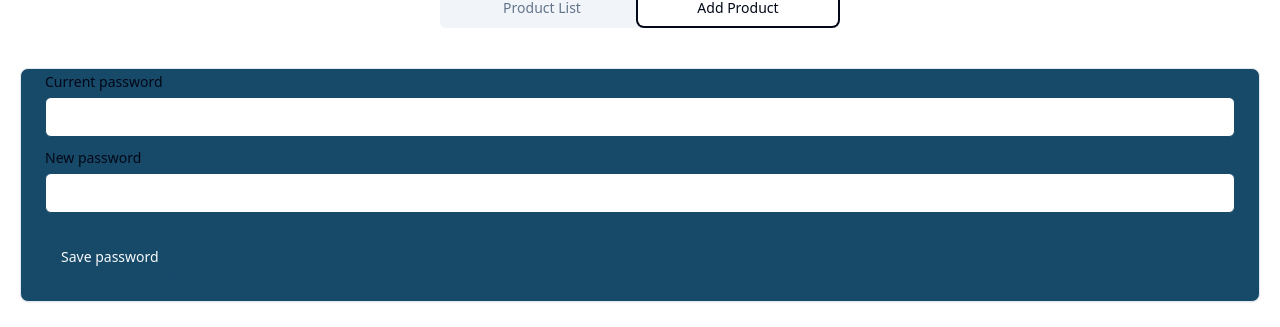
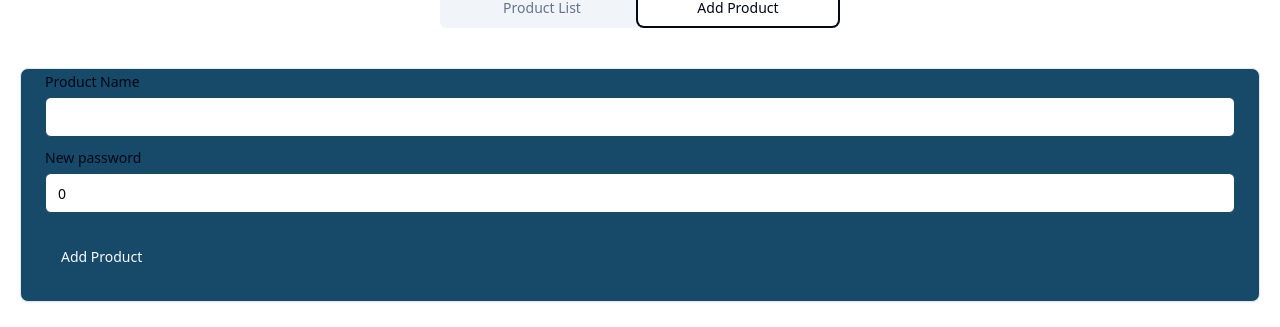
Before and after one commit to ShariarNiaj05/Sports-Sphere-Client, a React (Vite) app: page /manage in a window 1280 px wide. Both pictures are taken after a click on the tab "Add Product". Shown: the part 296-623 px from the top of the page. Built offline with nearby package versions, Linux system fonts and the light colour scheme; no server answers.

Commit message:
form updated

```diff
--- a/src/components/custom/AddProduct.tsx
+++ b/src/components/custom/AddProduct.tsx
@@ -1,24 +1,55 @@
+import { useState } from "react";
 import { Button } from "../ui/button";
 import { Card, CardContent, CardFooter } from "../ui/card";
 import { Input } from "../ui/input";
 import { Label } from "../ui/label";
 
 const AddProduct = () => {
+  const [productName, setProductName] = useState<string>("");
+  const [stockQuantity, setStockQuantity] = useState<number>(0);
+
+  const handleForm = (e: React.FormEvent<HTMLFormElement>) => {
+    e.preventDefault();
+    console.log("Product Name:", productName);
+    console.log("stock Quantity:", stockQuantity);
+
+    /*
+
+    -----------productName: string
+      sportsCategory: string
+      stockQuantity: number
+      brand: string
+      rating: number
+      productDescription: string
+      price: number
+      image: string */
+  };
+
   return (
-    <form>
+    <form onSubmit={handleForm}>
       <Card>
         <CardContent className="space-y-2">
           <div className="space-y-1">
-            <Label htmlFor="current">Current password</Label>
-            <Input id="current" type="password" />
+            <Label htmlFor="current">Product Name</Label>
+            <Input
+              id="productName"
+              type="text"
+              value={productName}
+              onChange={(e) => setProductName(e.target.value)}
+            />
           </div>
           <div className="space-y-1">
             <Label htmlFor="new">New password</Label>
-            <Input id="new" type="password" />
+            <Input
+              id="new"
+              type="number"
+              value={stockQuantity}
+              onChange={(e) => setStockQuantity(parseFloat(e.target.value))}
+            />
           </div>
         </CardContent>
         <CardFooter>
-          <Button>Save password</Button>
+          <Button>Add Product</Button>
         </CardFooter>
       </Card>
     </form>
```
